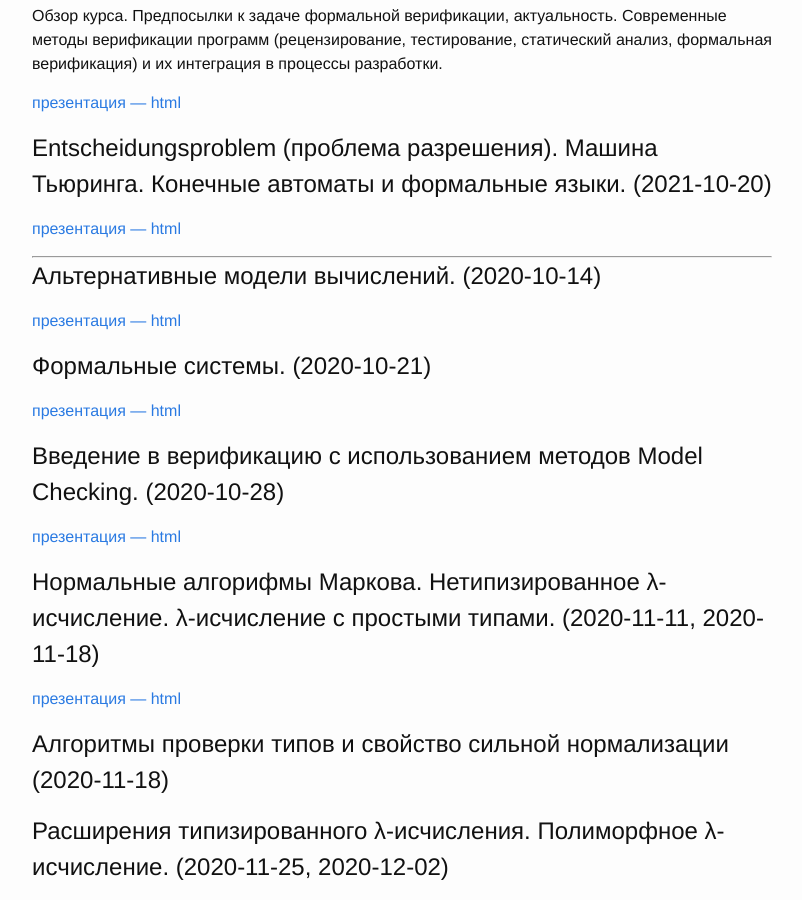
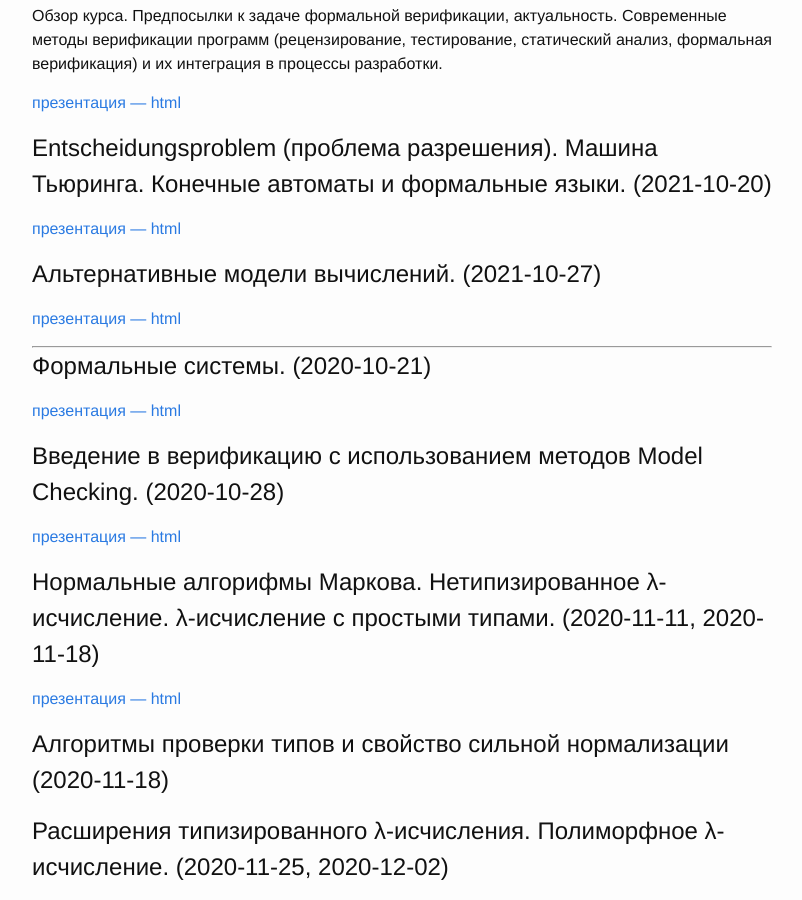
Before and after one commit to maxxk/formal-models, a Jekyll site: the page built from index.md, in a window 1280 px wide and 900 px high, scrolled down 667 px. Shown: the whole window, without its empty margins (238-1040 px from the left). Built offline with Jekyll 4.4.1, drawn with Linux system fonts in a browser that asks for light colours; our own code applies the rules of GitHub Pages for plain Markdown files.

Commit message:
2021 03 (no changes)

```diff
--- a/index.md
+++ b/index.md
@@ -36,13 +36,13 @@ layout: default
 
 [презентация — html](presentations/02-Entscheidungsproblem.html)
 
-<hr/>
 
-
-## Альтернативные модели вычислений. (2020-10-14)
+## Альтернативные модели вычислений. (2021-10-27)
 
 [презентация — html](presentations/03-Alternate-models.html)
 
+
+<hr/>
 
 ## Формальные системы. (2020-10-21)
 
```
